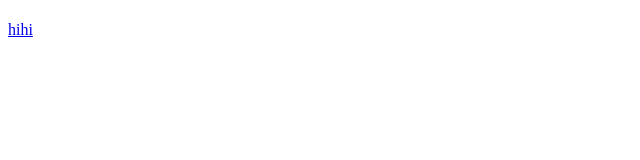
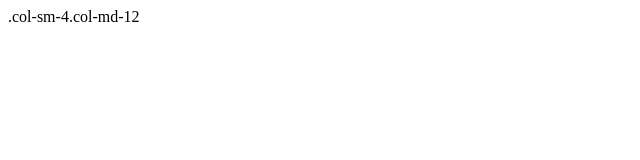
Before and after one commit to chaeeung/tomorrow_house, a website: page index.html in a window 1280 px wide. Shown: the whole page, without its empty margins (0-640 px from the left). Drawn offline with Linux system fonts and the light colour scheme.

Commit message:
✅ Update html

```diff
--- a/index.html
+++ b/index.html
@@ -22,8 +22,11 @@
     <link rel="stylesheet" href="./style.css" />
   </head>
   <body>
-    <a href="hihi">hihi</a>
-    <i class="ic-bookmark"></i>
-    <i class="ic-search" aria-label="검색" style="font-size: 30px"></i>
+    <div class="container">
+      <div class="row">
+        <div></div>
+        .col-sm-4.col-md-12
+      </div>
+    </div>
   </body>
 </html>
```
